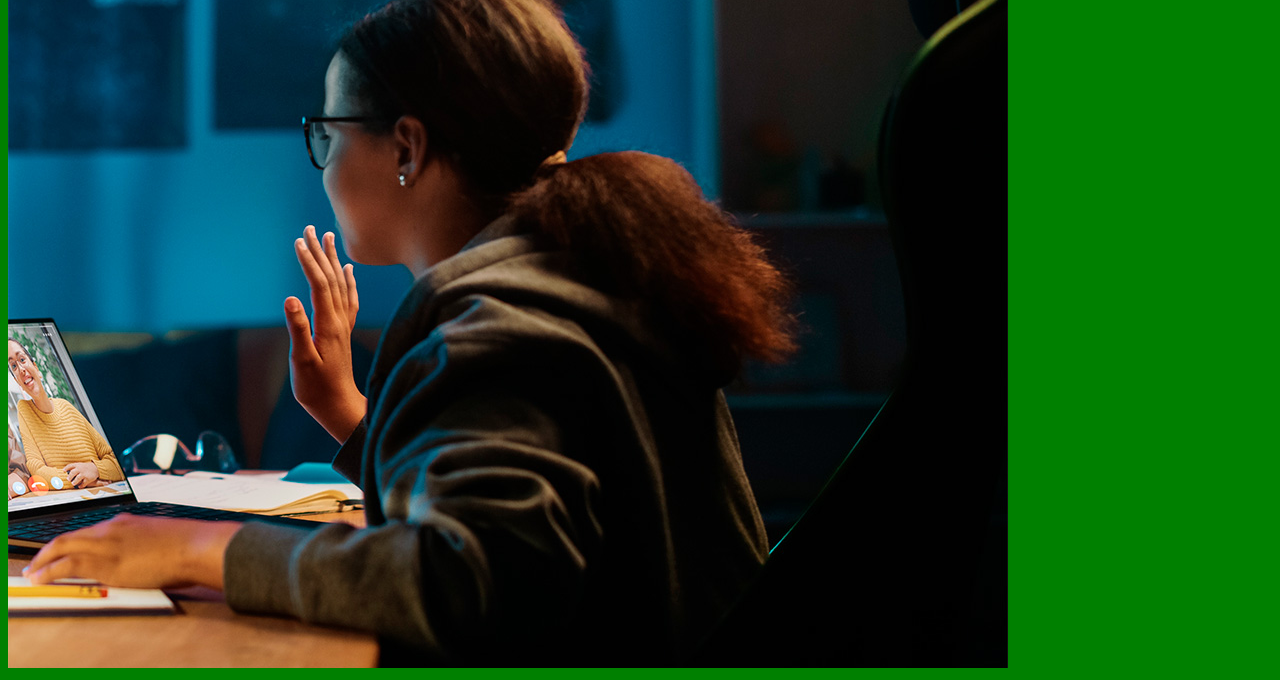
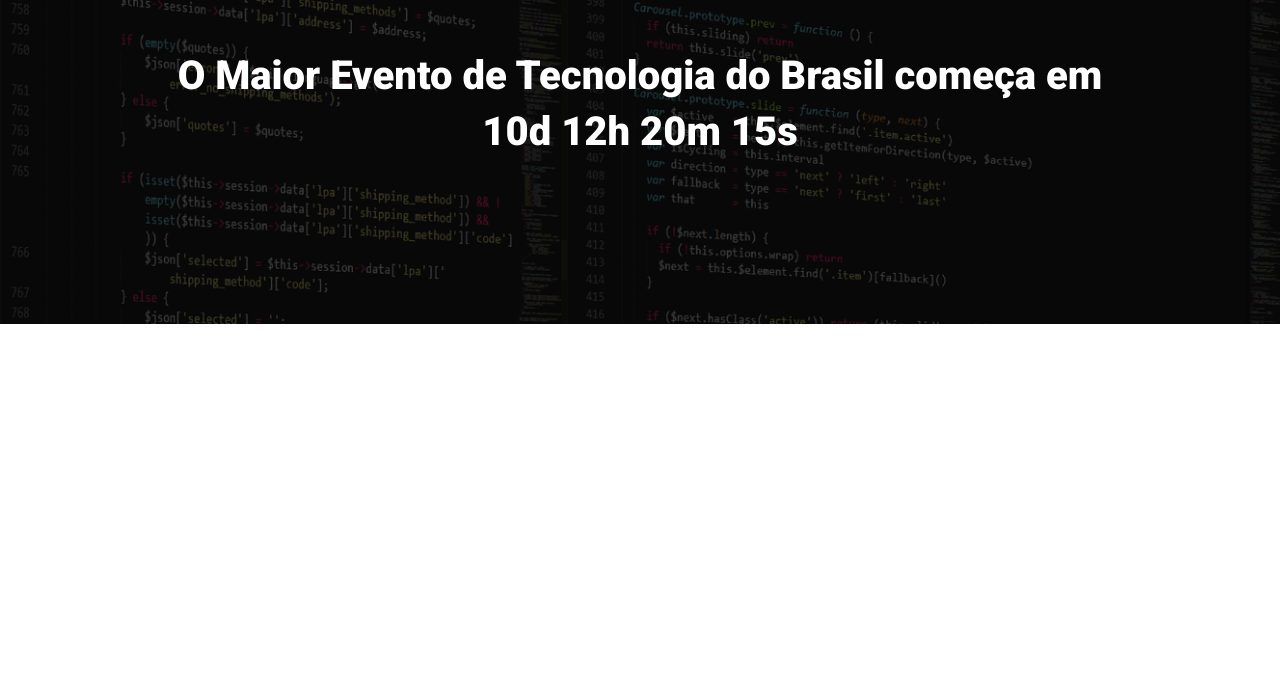
Before and after one commit to x1TT3r/ebac_tech_talks, a website built with Parcel: page src/index.html in a window 1280 px wide. Shown: the part 160-840 px from the top of the page. After the commit the page ends 800 px from the top, so only its background shows below. Built offline with nearby package versions, Linux system fonts and the light colour scheme.

Commit message:
criando o hero

```diff
--- a/src/index.html
+++ b/src/index.html
@@ -1,14 +1,25 @@
 <!DOCTYPE html>
-<html lang="en">
+<html lang="pt-BR">
 <head>
     <meta charset="UTF-8">
     <meta name="viewport" content="width=device-width, initial-scale=1.0">
-    <title>Document</title>
+    <title>Ebac Tech Talks</title>
+    <link rel="preconnect" href="https://fonts.googleapis.com">
+    <link rel="preconnect" href="https://fonts.gstatic.com" crossorigin>
+    <link href="https://fonts.googleapis.com/css2?family=Roboto:wght@400;700;900&display=swap" rel="stylesheet">
+
+
     <link rel="stylesheet" href="styles/main.scss">
 </head>
 <body>
-    <h1>Olá Law</h1>
-    <img src="./images/backend.png" alt="">
+    <header class="hero">
+        <div class="container">
+            <img class="hero__logo" src="./images/ebac_logo.svg" alt="EBAC">
+            <p class="hero__text">
+                O Maior Evento de Tecnologia do Brasil começa em 10d 12h 20m 15s
+            </p>
+        </div>
+    </header>
     <script src="scripts/main.js"></script>
 </body>
 </html>
--- /dev/null
+++ b/src/styles/_hero.scss
@@ -0,0 +1,53 @@
+.hero {
+    padding-top: 64px;
+    padding-bottom: 100px;
+    background-image: url(../images/fundo.png);
+    background-repeat: no-repeat;
+    background-size: cover;
+    position: relative;
+
+    .container {
+        position: relative;
+    }
+
+
+    &::before {
+        position: absolute;
+        top: 0;
+        left: 0;
+        width: 100%;
+        height: 100%;
+        background-color: #000;
+        content: '';
+        opacity: 0.7;
+    }
+
+    &__text {
+        margin-top: 64px;
+        margin-bottom: 64px;
+        font-size: 40px;
+        line-height: 56px;
+        font-weight: 800;
+        text-align: center;
+    }
+
+    &__logo {
+        margin: 0 auto;
+        height: 80px;
+        display: block;
+    }
+
+    @media (max-width: 640px) {
+        padding: 40px 0;
+
+        &__logo {
+            height: 40px;
+        }
+
+        &__text {
+            font-size: 22px;
+            line-height: 24px;
+            margin: 24px 0;
+        }
+    }
+}
--- a/src/styles/main.scss
+++ b/src/styles/main.scss
@@ -1,3 +1,23 @@
-body {
-    background-color: green;
+@use 'hero';
+
+*{
+    margin: 0;
+    padding: 0;
+    box-sizing: border-box;
+    font-family: Roboto, sans-serif;
+    color: #fff;
 }
+
+.container {
+    max-width: 960px;
+    width: 100%;
+    margin: 0 auto;
+
+    @media (max-width: 640px) {
+        width: 80%;
+    }
+
+    @media (max-width: 1024px) {
+        width: 90%;
+    }
+}
```
